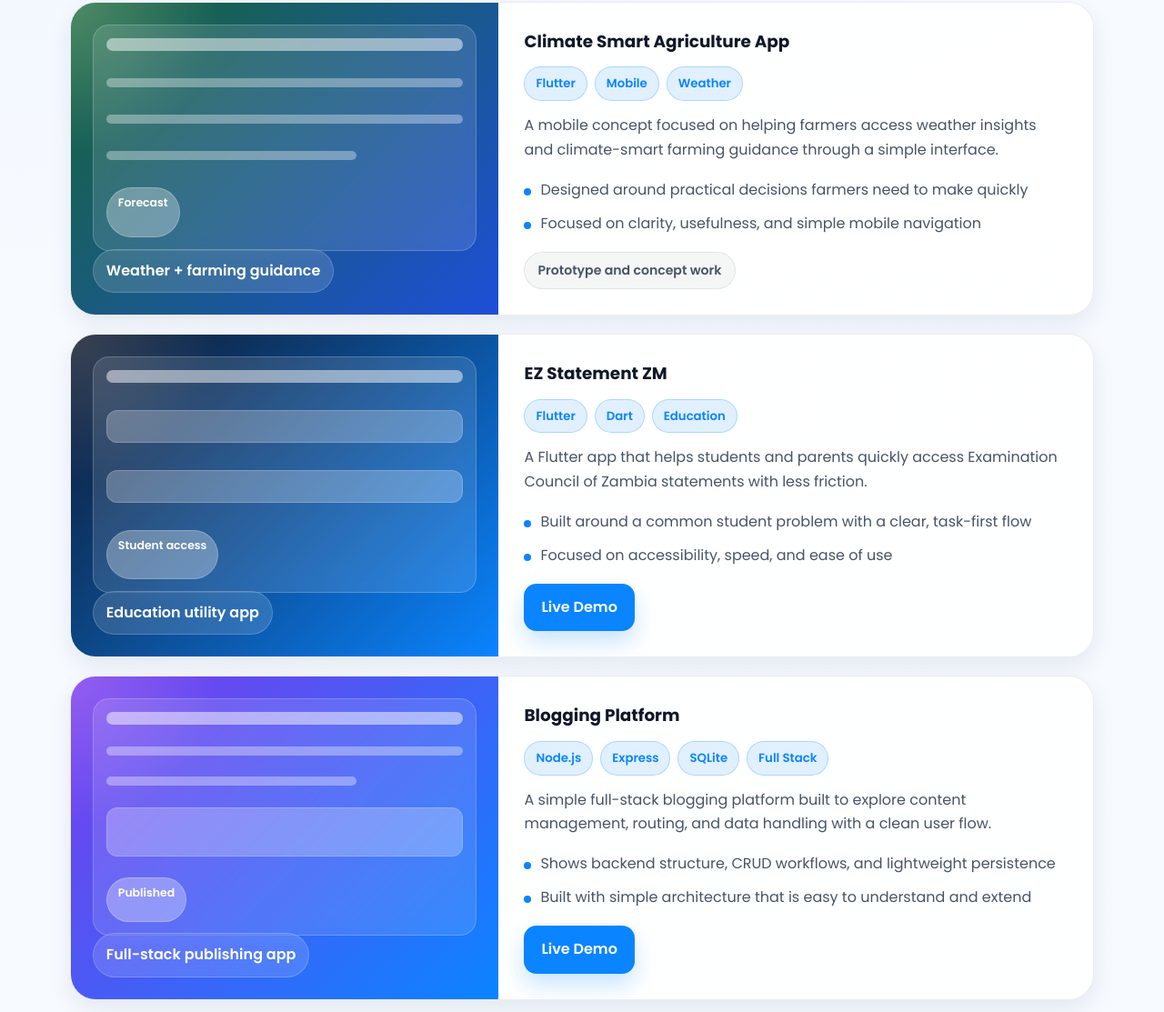
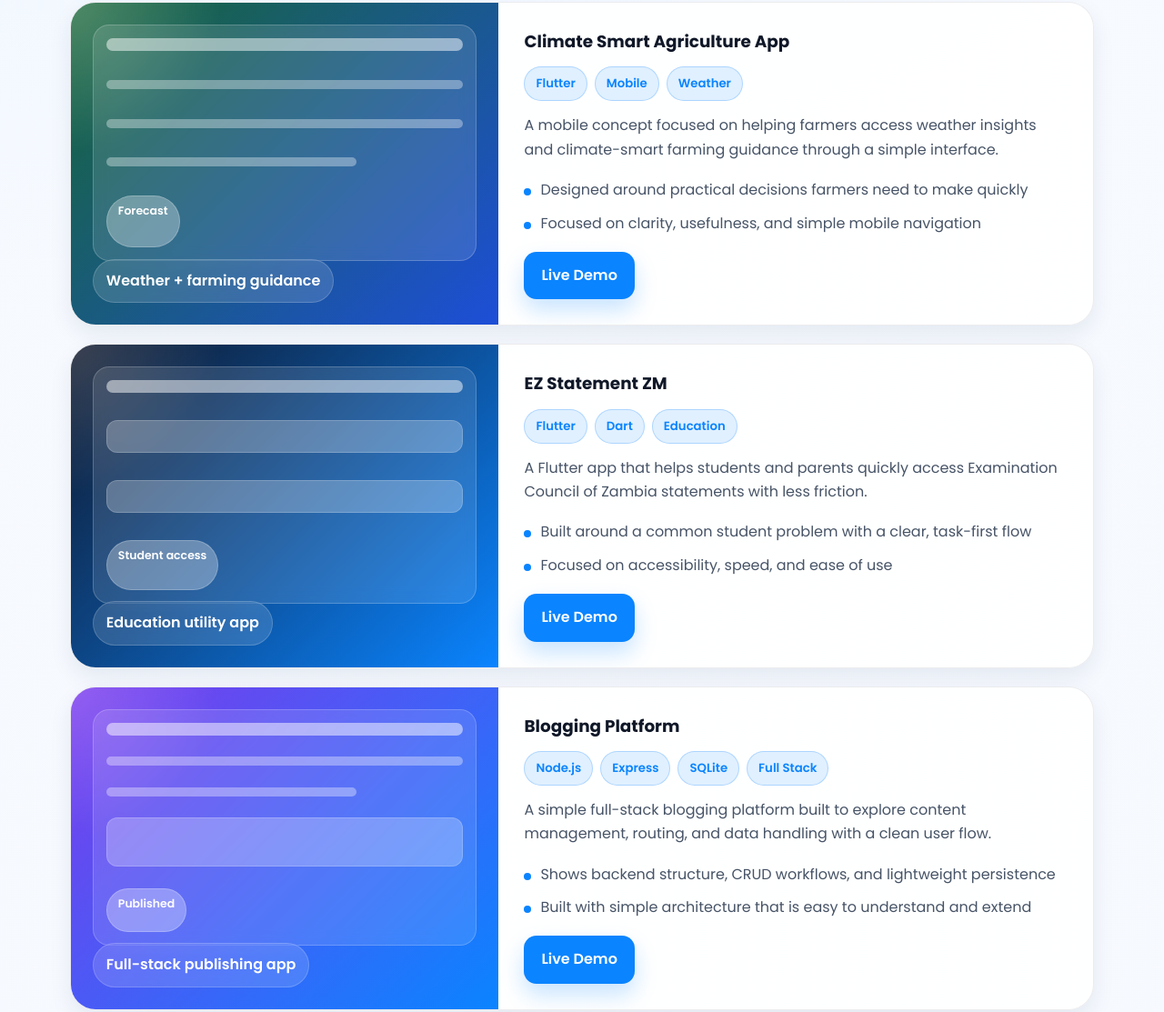
Before and after one commit to mavwu/mavwu.github.io, a plain HTML site: page index.html in a window 1280 px wide. Shown: the part 2330-3443 px from the top of the page at 91% size. Drawn offline with Linux system fonts and the light colour scheme.

Commit message:
update
- update to demo link csa
- added insta background

```diff
--- a/index.html
+++ b/index.html
@@ -215,7 +215,8 @@
                             <li>Focused on clarity, usefulness, and simple mobile navigation</li>
                         </ul>
                         <div class="project-links">
-                            <span class="project-note">Prototype and concept work</span>
+                            <a href="https://csa-website-nine.vercel.app/" class="project-btn" target="_blank"
+                                rel="noopener noreferrer">Live Demo</a>
                         </div>
                     </div>
                 </article>
@@ -485,7 +486,7 @@
             </div>
         </section>
 
-                <section id="social-media" class="section social-media">
+        <section id="social-media" class="section social-media">
             <div class="section-heading">
                 <p class="eyebrow">Social Media</p>
                 <h2>Social Media &amp; Content Creation Experience</h2>
@@ -507,8 +508,8 @@
                             <li>Past focus: Hook-first pacing and audience engagement</li>
                             <li>Format: Vertical video with captions and keywords</li>
                             <li>Note: Iterated using analytics feedback.</li>
-                            <li><a href="https://www.tiktok.com/@mavwu" target="_blank"
-                                    rel="noopener noreferrer">View @mavwu</a></li>
+                            <li><a href="https://www.tiktok.com/@mavwu" target="_blank" rel="noopener noreferrer">View
+                                    @mavwu</a></li>
                             <li><a href="https://www.tiktok.com/@alfredmavwu" target="_blank"
                                     rel="noopener noreferrer">View @alfredmavwu</a></li>
                             <li><a href="https://www.tiktok.com/@theegif3" target="_blank"
@@ -519,7 +520,7 @@
 
                 <article class="social-card">
                     <div class="social-shot instagram">
-                        <span>Instagram profile</span>
+                        <img src="images/social/instagram-background.png" alt="Instagram profile screenshot">
                     </div>
                     <div class="social-body">
                         <h3>Instagram · @alfy.bs</h3>
@@ -543,8 +544,8 @@
                             <li>Joined: Jan 8, 2021</li>
                             <li>785 subscribers | 204 videos | 269,781 views</li>
                             <li>Note: Worked with small creators on collaborations.</li>
-                            <li><a href="https://www.youtube.com/@AlfyBS" target="_blank"
-                                    rel="noopener noreferrer">View channel</a></li>
+                            <li><a href="https://www.youtube.com/@AlfyBS" target="_blank" rel="noopener noreferrer">View
+                                    channel</a></li>
                         </ul>
                     </div>
                 </article>
```
Also changed, not shown: images/social/instagram-background.png (added).
